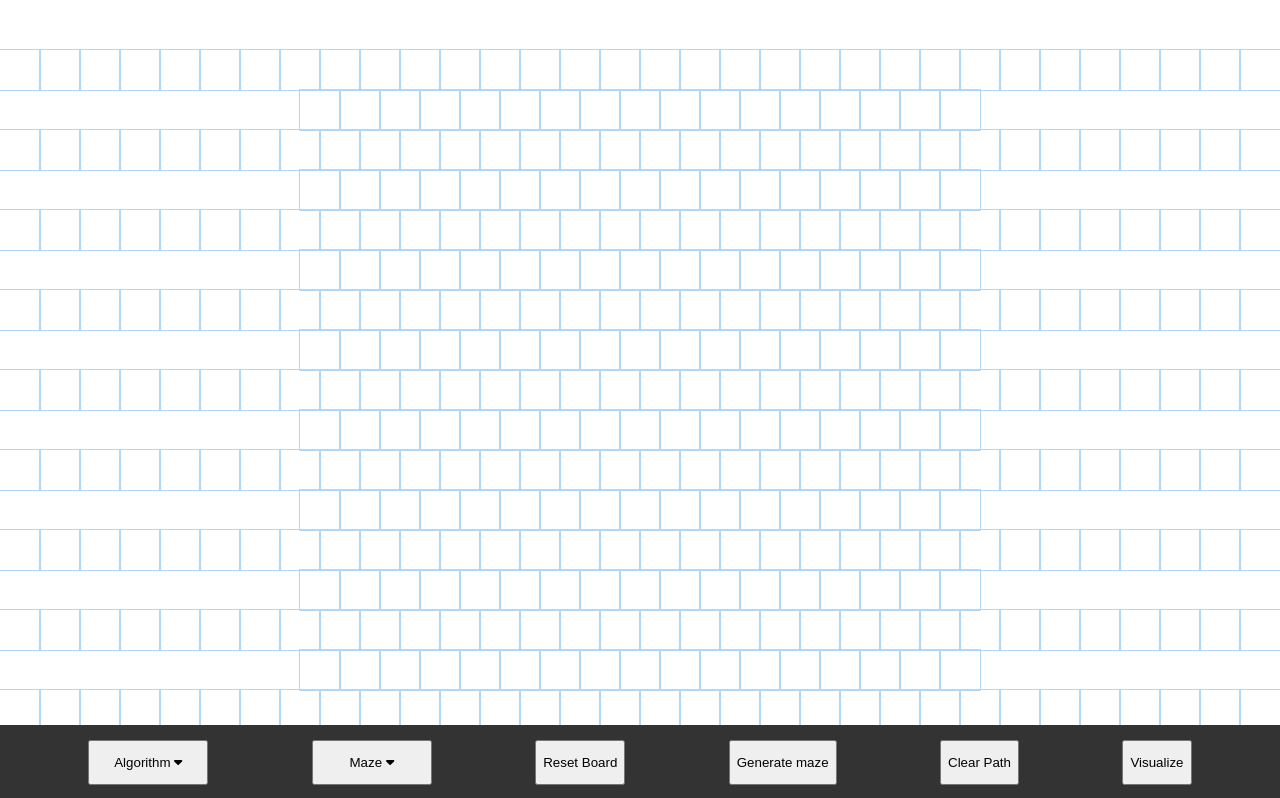
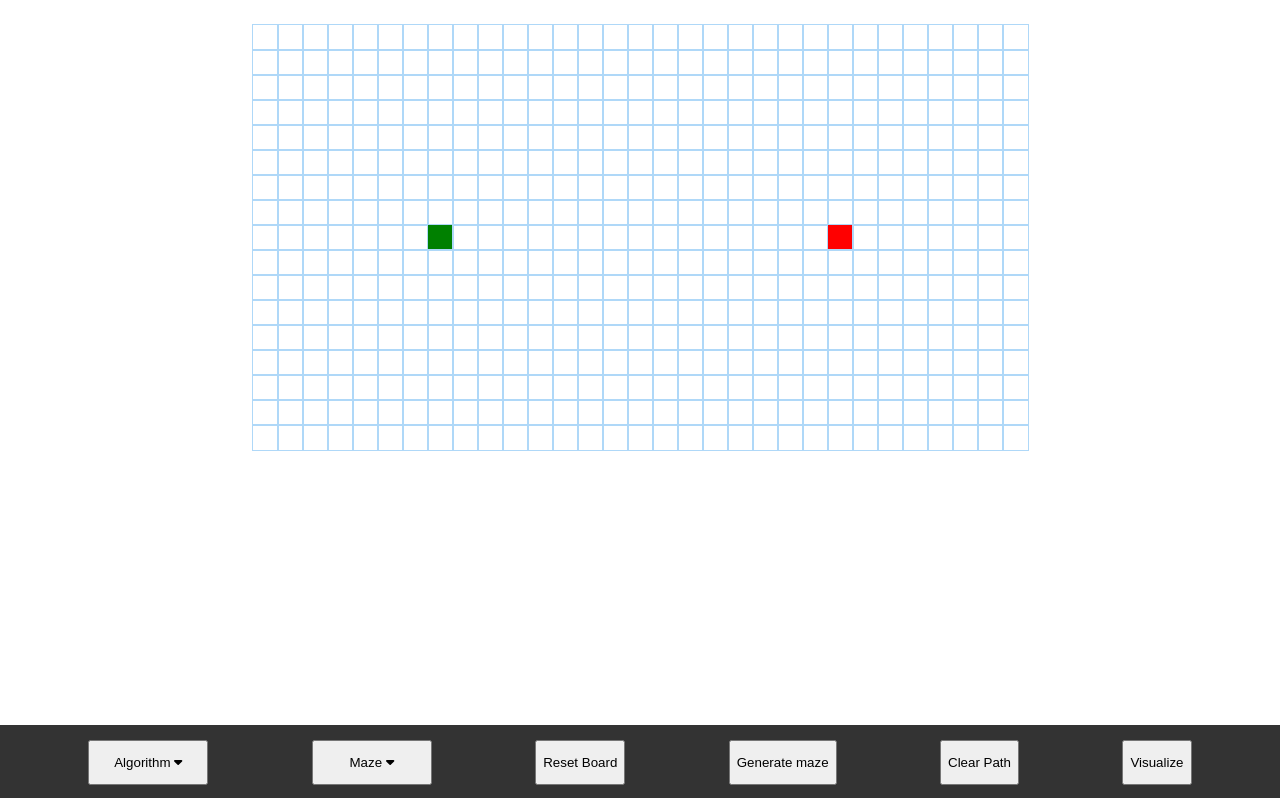
Before and after one commit to derek-le1105/pathfinding-visualizer, a React (Create React App) app: page / in a window 1280 px wide. Shown: the top 798 px of the page. Built offline with nearby package versions, Linux system fonts and the light colour scheme.

Commit message:
attempt to generate nodes based on screen size

```diff
--- a/src/Visualizer/Node/index.css
+++ b/src/Visualizer/Node/index.css
@@ -1,10 +1,10 @@
 .node {
-    width: 40px;
-    height: 40px;
-    outline: 1px solid rgb(175, 216, 248);
-    display: inline-block;
-    margin-bottom: -4px;
-  }
+  width: 25px;
+  height: 25px;
+  outline: 1px solid rgb(175, 216, 248);
+  display: inline-block;
+  margin-bottom: -4px;
+}
 
 .node.starting {
   background-color: green;
@@ -14,7 +14,7 @@
   background-color: red;
 }
 
-.node.wall{
+.node.wall {
   animation-name: wallAnimation;
   animation-duration: 0.3s;
   animation-timing-function: ease-out;
@@ -27,12 +27,12 @@
 
 @keyframes wallAnimation {
   0% {
-    transform: scale(.3);
+    transform: scale(0.3);
     background-color: rgb(12, 53, 71);
   }
 
   100% {
-    transform: scale(1.0);
+    transform: scale(1);
     background-color: rgb(12, 53, 71);
   }
 }
--- a/src/Visualizer/Visualizer.css
+++ b/src/Visualizer/Visualizer.css
@@ -1,4 +1,4 @@
 .grid {
-    width:100%;
-    margin-top: 50px;
+  width: 100%;
+  margin-top: 25px;
 }
--- a/src/Visualizer/Visualizer.js
+++ b/src/Visualizer/Visualizer.js
@@ -12,8 +12,8 @@ import asyncTimeout from './HelperFunctions/asyncTimeout'
 
 // TODO: Fix bug with holding down mouse while on a wall, gives error cursor sometimes
 
-let ROW = 21,
-  COLUMN = 49,
+let ROW = (window.screen.height - 100) / 30,
+  COLUMN = window.screen.width / 26,
   START_NODE = [Math.floor(ROW / 2), Math.floor(COLUMN / 4)],
   END_NODE = [Math.floor(ROW / 2), Math.floor((3 * COLUMN) / 4)]
 
```
